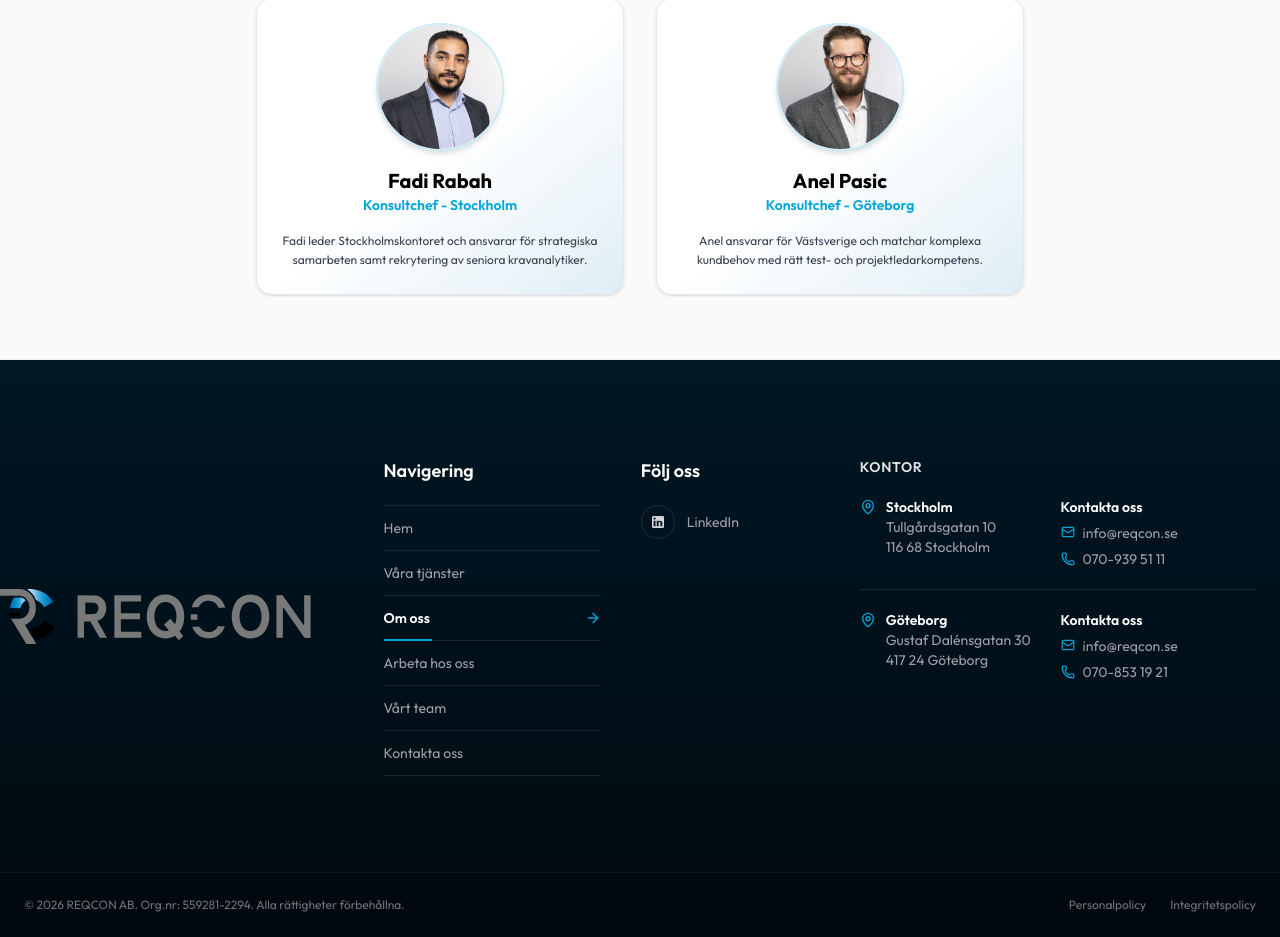
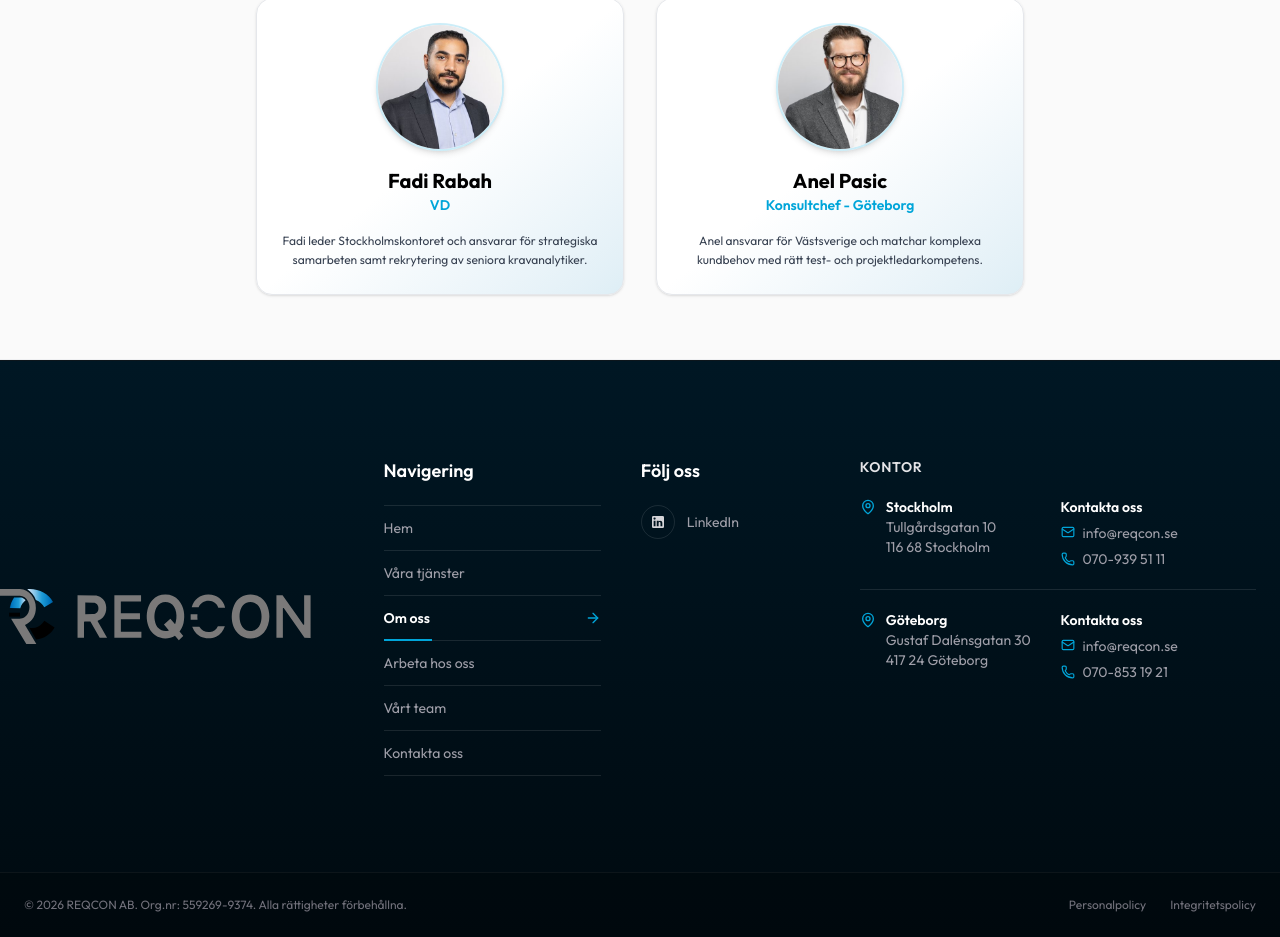
Before and after one commit to FadulSaif/Reqcon-Website, a React (Vite) app: page /sv/about in a window 1280 px wide. Shown: the part 3071-4008 px from the top of the page. Built offline with nearby package versions, Linux system fonts and the light colour scheme; no server answers.

Commit message:
Correct executive role and organization number

```diff
--- a/src/components/Footer.tsx
+++ b/src/components/Footer.tsx
@@ -152,7 +152,7 @@ export const Footer: React.FC = () => {
       <div id="footer-bottom-bar" className="border-t border-white/5 bg-black/20">
         <div className="max-w-7xl mx-auto px-6 py-6 flex flex-col md:flex-row items-center justify-between gap-4 text-xs text-zinc-500">
           <div className="text-center md:text-left">
-            &copy; {currentYear} REQCON AB. Org.nr: 559281-2294. {t('footer.rights', { lng: routeLanguage })}
+            &copy; {currentYear} REQCON AB. Org.nr: 559269-9374. {t('footer.rights', { lng: routeLanguage })}
           </div>
           <div className="flex gap-6">
             <Link to={`/${routeLanguage}/personalpolicy`} className="hover:text-white transition-colors">{t('footer.policy_staff', { lng: routeLanguage })}</Link>
--- a/src/locales/en.json
+++ b/src/locales/en.json
@@ -129,7 +129,7 @@
     "page_description": "Speak directly with our consultant managers.",
     "contact_title": "Our Team",
     "contact_subtitle": "Speak directly with our consultant managers.",
-    "fadi_title": "Consultant Manager - Stockholm",
+    "fadi_title": "CEO",
     "fadi_team_title": "CEO",
     "anel_title": "Consultant Manager - Gothenburg",
     "anton_title": "Operations Coordinator",
--- a/src/locales/sv.json
+++ b/src/locales/sv.json
@@ -129,7 +129,7 @@
     "page_description": "Prata direkt med våra konsultchefer.",
     "contact_title": "Vårt team",
     "contact_subtitle": "Prata direkt med våra konsultchefer.",
-    "fadi_title": "Konsultchef - Stockholm",
+    "fadi_title": "VD",
     "fadi_team_title": "VD",
     "anel_title": "Konsultchef - Göteborg",
     "anton_title": "Verksamhetskoordinator",
--- a/src/pages/About.tsx
+++ b/src/pages/About.tsx
@@ -221,7 +221,7 @@ const About: React.FC = () => {
             />
             <div className="flex flex-col">
               <h3 className="text-xl font-bold text-text-primary">{teamMembers[0].name}</h3>
-              <span className="text-sm font-semibold text-brand-secondary">{t('team.fadi_title')}</span>
+              <span className="text-sm font-semibold text-brand-secondary">{t('team.fadi_team_title')}</span>
             </div>
             <p className="text-xs text-text-secondary max-w-xs leading-relaxed">
               {t(teamMembers[0].bioKey)}
```
